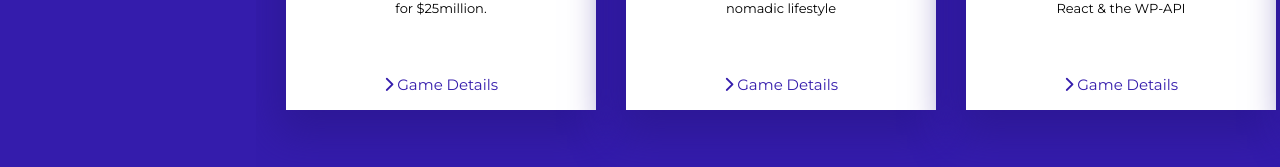
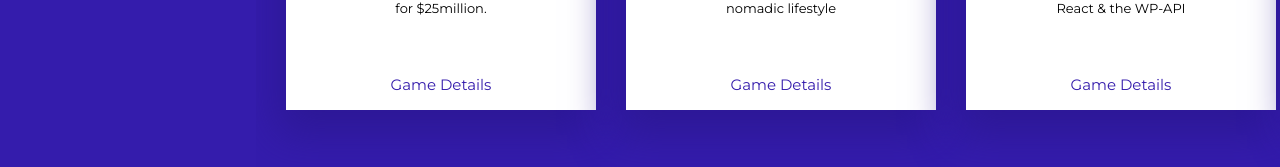
Before and after one commit to singhp1992/newzoo, a React (Create React App) app: page / in a window 1280 px wide. Shown: the part 500-667 px from the top of the page. Built offline with nearby package versions, Linux system fonts and the light colour scheme.

Commit message:
commenting out arrows for now

```diff
--- a/src/components/cards/Button.jsx
+++ b/src/components/cards/Button.jsx
@@ -5,7 +5,7 @@ class Button extends React.Component {
     render() {
         return (
             <button className="button button-primary">
-                <i className="fa fa-chevron-right"></i>
+                {/* <i className="fa fa-chevron-right"></i>  */}
                 Game Details
             </button>
         )
--- a/src/components/cards/Title.jsx
+++ b/src/components/cards/Title.jsx
@@ -1,5 +1,6 @@
 import React from 'react'
 import '../../styling/cards.css';
+
 class Title extends React.Component {
     render() {
         return <section className="app-title">
```
